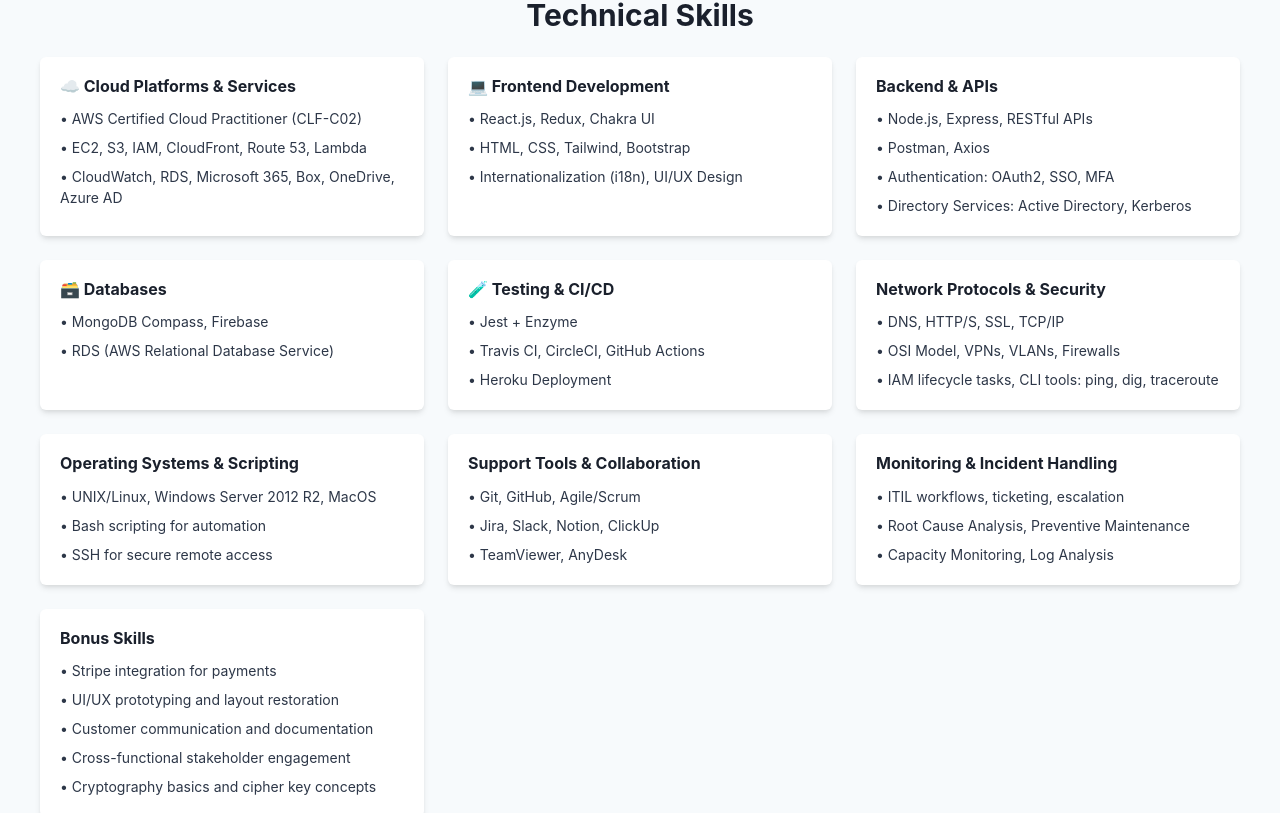
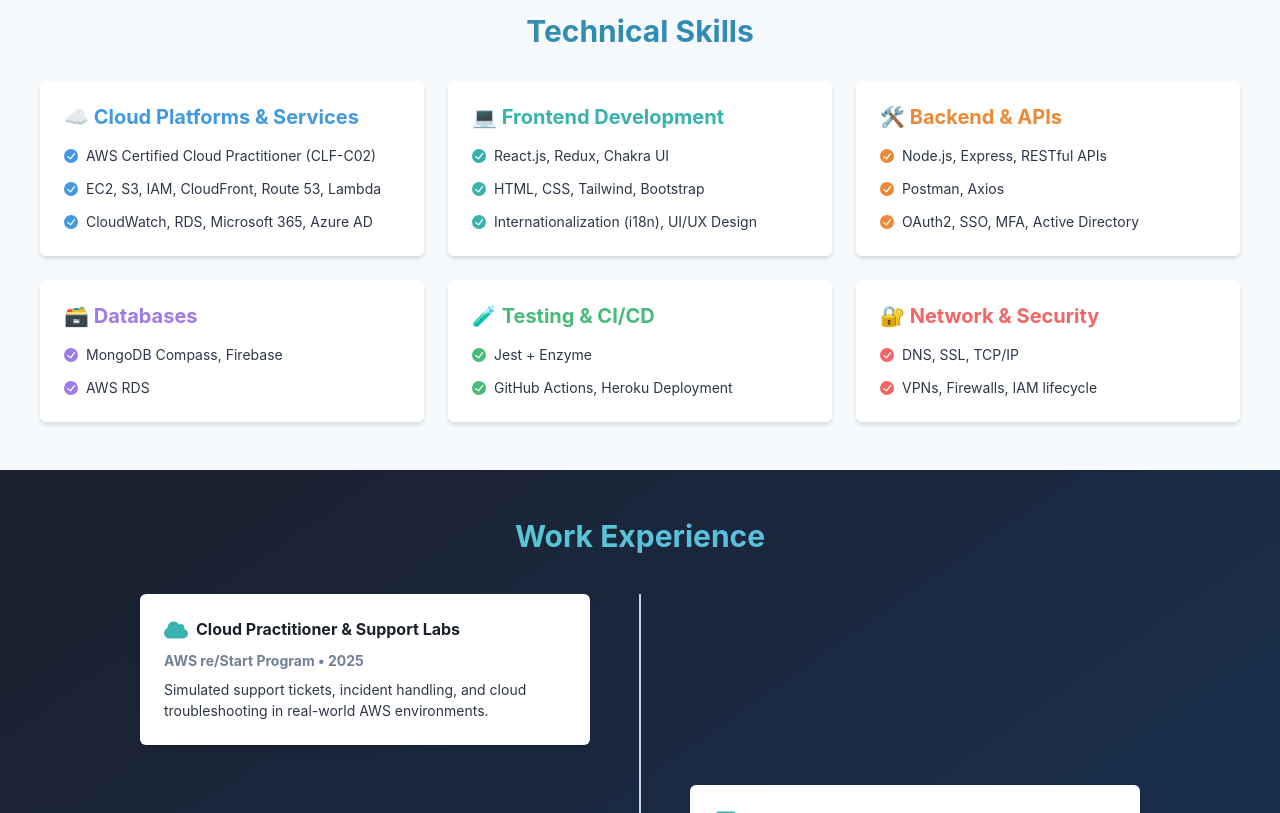
Before and after one commit to moreenkim/personal-portfolio, a React (Create React App) app: page / in a window 1280 px wide. Shown: the part 1247-2060 px from the top of the page. Built offline with nearby package versions, Linux system fonts and the light colour scheme.

Commit message:
add styling colours to the section with hover effects

```diff
--- a/src/sections/Skills.js
+++ b/src/sections/Skills.js
@@ -1,16 +1,27 @@
-import { Box, Heading, Text, SimpleGrid, List, ListItem } from '@chakra-ui/react';
+import {
+  Box,
+  Heading,
+  List,
+  ListItem,
+  Icon,
+  useColorModeValue,
+  SimpleGrid,
+} from '@chakra-ui/react';
+import { CheckCircleIcon } from '@chakra-ui/icons';
 
 const skills = [
   {
     title: '☁️ Cloud Platforms & Services',
+    color: 'blue.400',
     items: [
       'AWS Certified Cloud Practitioner (CLF-C02)',
       'EC2, S3, IAM, CloudFront, Route 53, Lambda',
-      'CloudWatch, RDS, Microsoft 365, Box, OneDrive, Azure AD',
+      'CloudWatch, RDS, Microsoft 365, Azure AD',
     ],
   },
   {
     title: '💻 Frontend Development',
+    color: 'teal.400',
     items: [
       'React.js, Redux, Chakra UI',
       'HTML, CSS, Tailwind, Bootstrap',
@@ -18,86 +29,72 @@
     ],
   },
   {
-    title: ' Backend & APIs',
+    title: '🛠️ Backend & APIs',
+    color: 'orange.400',
     items: [
       'Node.js, Express, RESTful APIs',
       'Postman, Axios',
-      'Authentication: OAuth2, SSO, MFA',
-      'Directory Services: Active Directory, Kerberos',
+      'OAuth2, SSO, MFA, Active Directory',
     ],
   },
   {
     title: '🗃️ Databases',
-    items: ['MongoDB Compass, Firebase', 'RDS (AWS Relational Database Service)'],
+    color: 'purple.400',
+    items: ['MongoDB Compass, Firebase', 'AWS RDS'],
   },
   {
     title: '🧪 Testing & CI/CD',
-    items: ['Jest + Enzyme', 'Travis CI, CircleCI, GitHub Actions', 'Heroku Deployment'],
+    color: 'green.400',
+    items: ['Jest + Enzyme', 'GitHub Actions, Heroku Deployment'],
   },
   {
-    title: ' Network Protocols & Security',
-    items: [
-      'DNS, HTTP/S, SSL, TCP/IP',
-      'OSI Model, VPNs, VLANs, Firewalls',
-      'IAM lifecycle tasks, CLI tools: ping, dig, traceroute',
-    ],
-  },
-  {
-    title: ' Operating Systems & Scripting',
-    items: [
-      'UNIX/Linux, Windows Server 2012 R2, MacOS',
-      'Bash scripting for automation',
-      'SSH for secure remote access',
-    ],
-  },
-  {
-    title: ' Support Tools & Collaboration',
-    items: [
-      'Git, GitHub, Agile/Scrum',
-      'Jira, Slack, Notion, ClickUp',
-      'TeamViewer, AnyDesk',
-    ],
-  },
-  {
-    title: ' Monitoring & Incident Handling',
-    items: [
-      'ITIL workflows, ticketing, escalation',
-      'Root Cause Analysis, Preventive Maintenance',
-      'Capacity Monitoring, Log Analysis',
-    ],
-  },
-  {
-    title: ' Bonus Skills',
-    items: [
-      'Stripe integration for payments',
-      'UI/UX prototyping and layout restoration',
-      'Customer communication and documentation',
-      'Cross-functional stakeholder engagement',
-      'Cryptography basics and cipher key concepts',
-    ],
+    title: '🔐 Network & Security',
+    color: 'red.400',
+    items: ['DNS, SSL, TCP/IP', 'VPNs, Firewalls, IAM lifecycle'],
   },
 ];
 
 const Skills = () => {
+  const cardBg = useColorModeValue('white', 'gray.800');
+  const cardHoverBg = useColorModeValue('gray.100', 'gray.700');
+
   return (
-    <Box py={8} px={4} bg="gray.50">
+    <Box py={12} px={4} bg="gray.50">
       <Box maxW="1200px" mx="auto">
-        <Heading size="lg" mb={6} textAlign="center">Technical Skills</Heading>
+        <Heading
+          size="lg"
+          mb={8}
+          textAlign="center"
+          bgGradient="linear(to-r, teal.500, blue.500)"
+          bgClip="text"
+        >
+          Technical Skills
+        </Heading>
+
         <SimpleGrid columns={[1, 2, 3]} spacing={6}>
           {skills.map((skill, index) => (
             <Box
               key={index}
-              p={5}
-              bg="white"
+              p={6}
+              bg={cardBg}
               borderRadius="md"
               boxShadow="md"
-              transition="all 0.3s"
-              _hover={{ transform: 'scale(1.03)', boxShadow: 'xl', bg: 'gray.100' }}
+              transition="all 0.2s ease-in-out"
+              _hover={{
+                transform: 'scale(1.03)',
+                boxShadow: 'xl',
+                bg: cardHoverBg,
+              }}
             >
-              <Heading size="sm" mb={3}>{skill.title}</Heading>
-              <List spacing={2} fontSize="sm" color="gray.700">
+              <Heading size="md" mb={4} color={skill.color}>
+                {skill.title}
+              </Heading>
+              <List spacing={3} fontSize="sm" color="gray.700">
                 {skill.items.map((item, i) => (
-                  <ListItem key={i}>• {item}</ListItem>
+                  <ListItem key={i} display="flex" alignItems="center" gap={2}>
+                    <Icon as={CheckCircleIcon} color={skill.color} />
+                    {item}
+                  </ListItem>
                 ))}
               </List>
             </Box>
```
